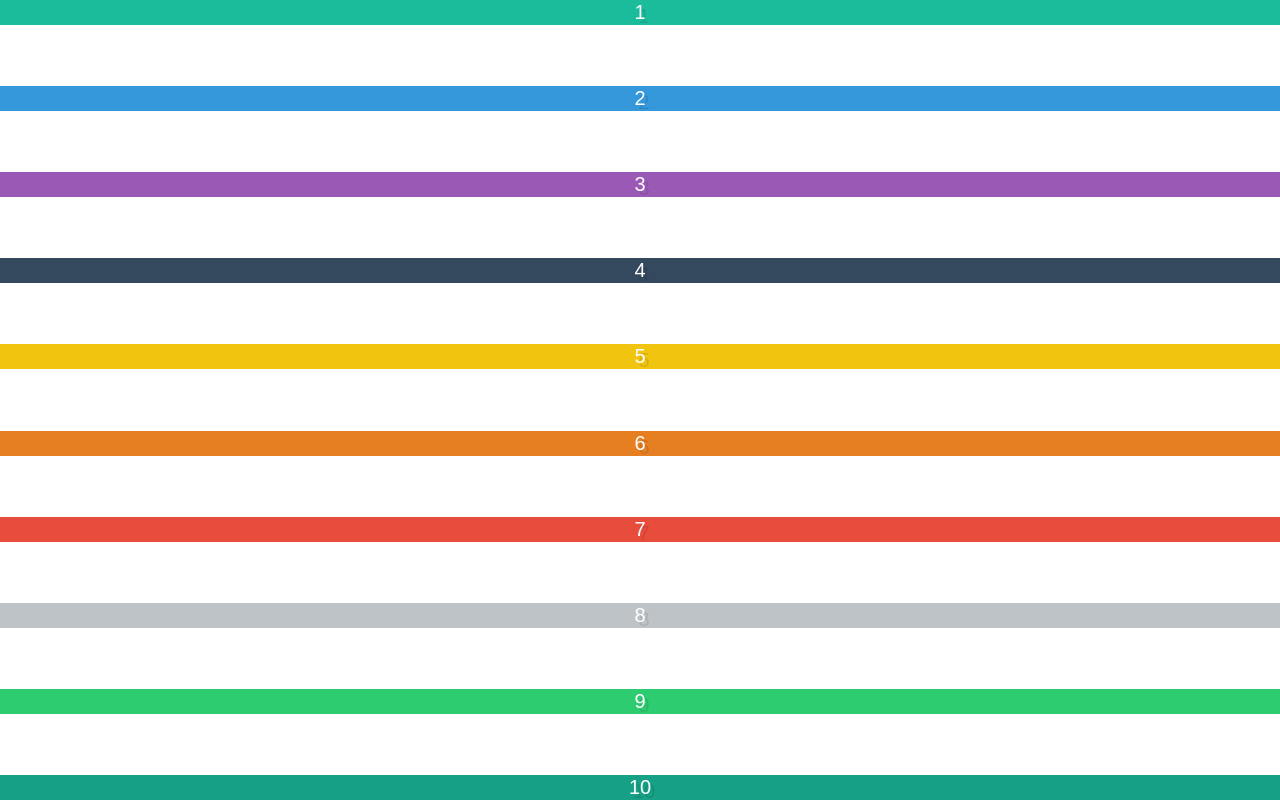
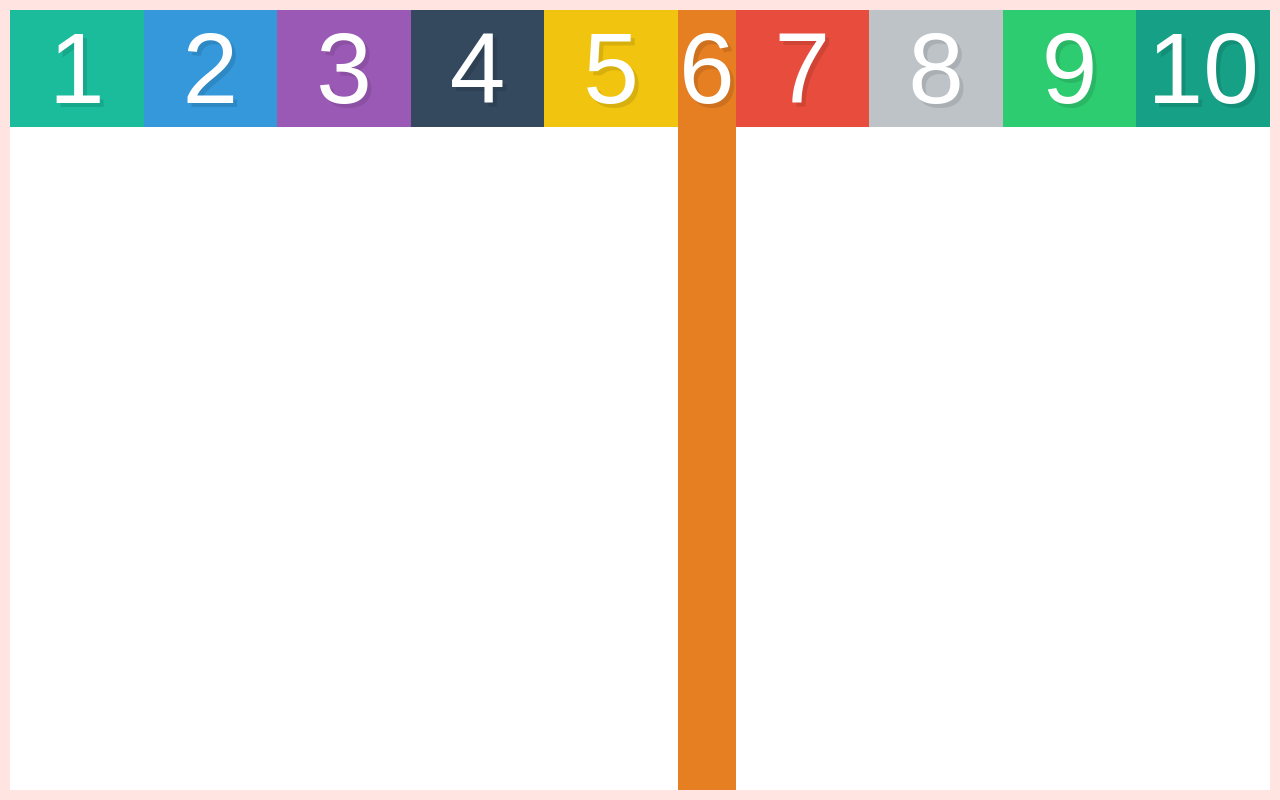
Before and after one commit to pineoc/js-study, a plain HTML site: page flexbox/flex-align/index.html in a window 1280 px wide. Drawn offline with Linux system fonts and the light colour scheme.

Commit message:
ch 7~9, alignment, centering

```diff
--- a/flexbox/flex-align/style.css
+++ b/flexbox/flex-align/style.css
@@ -36,3 +36,45 @@ input[type=reset],input[type=submit]{-webkit-appearance:button;cursor:pointer;}b
   flex-direction: column;
   min-height: 100vh;
 }
+
+/* ch 7 */
+/* learn flex-direction with align-items */
+.container {
+  display: flex;
+  justify-content: initial;
+  flex-direction: column;
+  height: 100vh;
+  align-items: center;
+}
+
+/* ch 8 */
+/* align-content */
+.container {
+  display: flex;
+  border: 10px solid mistyrose;
+  justify-content: initial;
+  flex-direction: row;
+  height: 100vh;
+  align-items: initial;
+  flex-wrap: wrap;
+  justify-content: center;
+
+  align-content: center;
+}
+.box {
+  font-size: 100px;
+  width: 33.33%;
+}
+
+/* ch 9 */
+/* align-self */
+.container {
+  align-items: flex-start;
+  flex-wrap: initial;
+  justify-content: initial;
+  align-content: initial;
+}
+.box6 {
+  width: initial;
+  align-self: stretch;
+}
```
